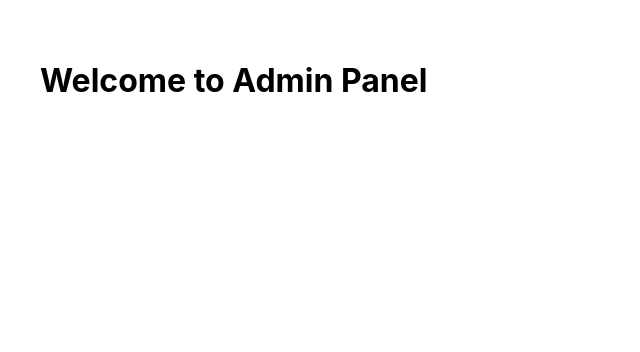
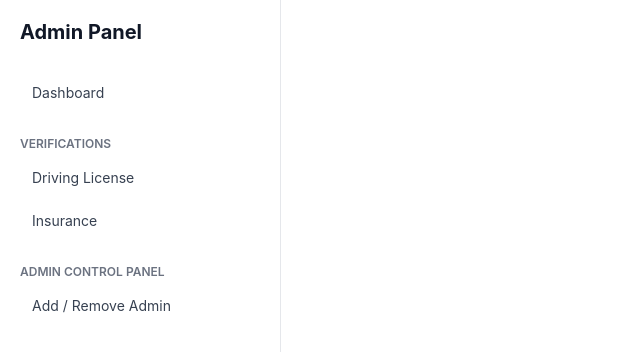
Before and after one commit to SarithNadeeja/WonderLanka-Frontend, a React (Create React App) app: page /admin in a window 1280 px wide. Shown: the top 352 px of the page, without its empty margins (0-640 px from the left). Built offline with nearby package versions, Linux system fonts and the light colour scheme.

Commit message:
login interface

```diff
--- a/src/App.js
+++ b/src/App.js
@@ -40,6 +40,8 @@ function AppLayout() {
     "/check-email",
     "/role-selection",
     "/tourist-setup",
+    "/admin-login",
+    "/admin"
   ];
 
   const hideNavbar = hideNavbarRoutes.includes(location.pathname);
--- a/src/admin/AdminDashboard.js
+++ b/src/admin/AdminDashboard.js
@@ -1,7 +1,11 @@
+import Sidebar from "./AdminSidebar"; // adjust path if needed
+import "./AdminDashboard.css";
+
 function AdminDashboard() {
   return (
-    <div style={{ padding: 40 }}>
-      <h1>Welcome to Admin Panel</h1>
+    <div className="admin-layout">
+      {/* Sidebar */}
+      <Sidebar />
     </div>
   );
 }
--- /dev/null
+++ b/src/admin/AdminSidebar.css
@@ -0,0 +1,52 @@
+.sidebar {
+  width: 240px;
+  height: 100vh;
+  background-color: #ffffff;
+  border-right: 1px solid #e5e7eb;
+  padding: 20px;
+}
+
+/* Logo */
+.sidebar-logo {
+  font-size: 20px;
+  font-weight: 700;
+  color: #111827;
+  margin-bottom: 30px;
+}
+
+/* Section wrapper */
+.sidebar-section {
+  margin-bottom: 25px;
+}
+
+/* Section title */
+.sidebar-title {
+  font-size: 12px;
+  font-weight: 600;
+  color: #6b7280;
+  text-transform: uppercase;
+  margin-bottom: 8px;
+}
+
+/* Links */
+.sidebar-link {
+  display: block;
+  padding: 10px 12px;
+  margin-bottom: 6px;
+  text-decoration: none;
+  color: #374151;
+  border-radius: 6px;
+  font-size: 14px;
+}
+
+/* Hover & Active */
+.sidebar-link:hover {
+  background-color: #eef2ff;
+  color: #4338ca;
+}
+
+.sidebar-link.active {
+  background-color: #e0e7ff;
+  color: #4338ca;
+  font-weight: 600;
+}
--- /dev/null
+++ b/src/admin/AdminSidebar.js
@@ -0,0 +1,53 @@
+import { NavLink } from "react-router-dom";
+import "./AdminSidebar.css";
+
+function Sidebar() {
+  return (
+    <aside className="sidebar">
+      {/* Logo / Title */}
+      <div className="sidebar-logo">
+        Admin Panel
+      </div>
+
+      {/* Dashboard */}
+      <nav className="sidebar-section">
+        <NavLink to="/" className="sidebar-link">
+          Dashboard
+        </NavLink>
+      </nav>
+
+      {/* Verifications */}
+      <div className="sidebar-section">
+        <p className="sidebar-title">Verifications</p>
+
+        <NavLink
+          to="/verifications/driving-license"
+          className="sidebar-link"
+        >
+          Driving License
+        </NavLink>
+
+        <NavLink
+          to="/verifications/insurance"
+          className="sidebar-link"
+        >
+          Insurance
+        </NavLink>
+      </div>
+
+      {/* Admin Control Panel */}
+      <div className="sidebar-section">
+        <p className="sidebar-title">Admin Control Panel</p>
+
+        <NavLink
+          to="/admin-control"
+          className="sidebar-link"
+        >
+          Add / Remove Admin
+        </NavLink>
+      </div>
+    </aside>
+  );
+}
+
+export default Sidebar;
```
Also changed, not shown: src/admin/AdminDashboard.css (added).
